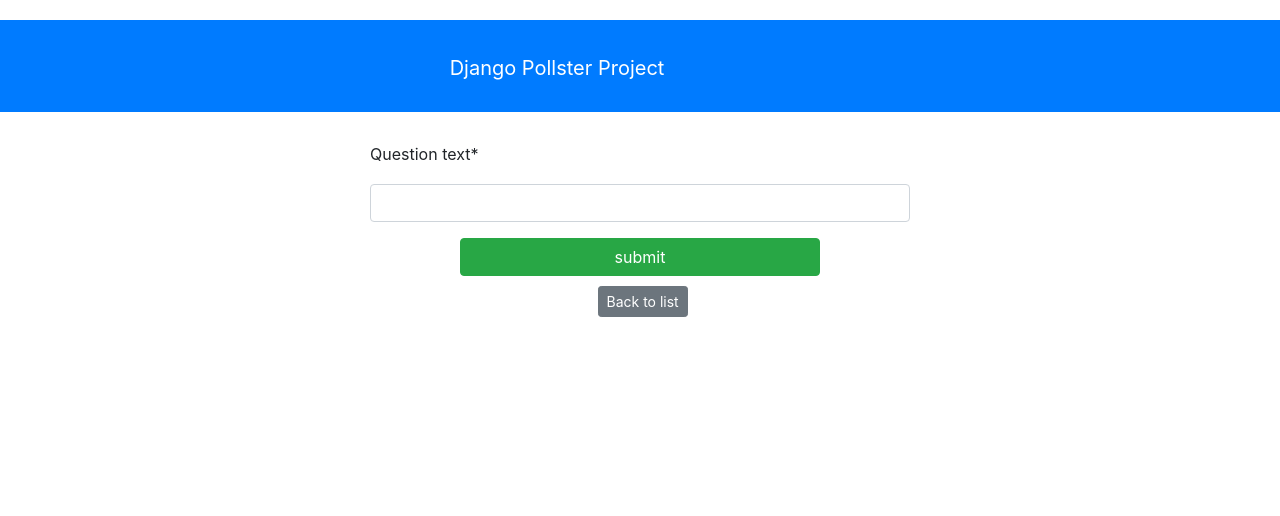
After one commit to Oluwaseun-Oyewole/Polls, a Django app: page /polls/poll_question/ in a window 1280 px wide. The commit adds this page. Shown: the top 516 px of the page. Run offline with Django 3.2, Linux system fonts and the light colour scheme; some libraries are stand-ins or nearby versions.

Commit message:
forms, update and delete question

```diff
--- a/VoteForDja/settings.py
+++ b/VoteForDja/settings.py
@@ -39,6 +39,7 @@
     'django.contrib.staticfiles',
     'votingapp',
     'pages',
+    'crispy_forms'
 
 ]
 
@@ -125,3 +126,4 @@
 # https://docs.djangoproject.com/en/3.0/howto/static-files/
 
 STATIC_URL = '/static/'
+CRISPY_TEMPLATE_PACK = 'bootstrap4'
--- a/votingapp/models.py
+++ b/votingapp/models.py
@@ -1,19 +1,27 @@
 from django.db import models
 from django.utils import timezone
-
+from django.urls import reverse
 from django.db import models
 
 class Question(models.Model):
     question_text = models.CharField(max_length=200)
     pub_date = models.DateTimeField(default=timezone.now)
 
+
     def __str__(self):
         return self.question_text
+
+    def get_absolute_url(self):
+        return reverse('votingapp:home', kwargs={})
 
 class Choice(models.Model):
    question = models.ForeignKey(Question, on_delete=models.CASCADE)
    choice_text = models.CharField(max_length=200)
    votes = models.IntegerField(default=0)
 
+
    def __str__(self):
        return self.choice_text
+
+   def get_absolute_url(self):
+        return reverse('votingapp:home', kwargs={})
--- a/votingapp/templates/votingapp/base.html
+++ b/votingapp/templates/votingapp/base.html
@@ -13,16 +13,18 @@
     <meta name="viewport"
           content="width=device-width, user-scalable=no, initial-scale=1.0, maximum-scale=1.0, minimum-scale=1.0">
     <meta http-equiv="X-UA-Compatible" content="ie=edge">
-    <link href="https://fonts.googleapis.com/css2?family=Cedarville+Cursive&display=swap" rel="stylesheet">
 
     <title> {% block title %} Pollster {% endblock %}</title>
+    <link rel="stylesheet" href="https://cdnjs.cloudflare.com/ajax/libs/font-awesome/4.7.0/css/font-awesome.min.css">
+
 </head>
 <body>
 
    <header class="site-header">
-        <nav class="navbar navbar-expand-md navbar-dark bg-dark">
-              <a class="navbar-brand mr-4" href="{% url 'votingapp:home' %}">Pollster</a>
-
+        <nav class="navbar navbar-expand-md navbar-dark bg-primary">
+            <div class="navbar-header w-100 text-center mb-3">
+                <a href="{% url 'votingapp:home' %}"><span class="navbar-brand">Django Pollster Project</span></a
+            </div>
         </nav>
     </header>
 
@@ -33,5 +35,7 @@
             </div>
         </div>
     </div>
+
+<div style="margin-bottom:760px;"></div>
 </body>
 </html>
--- a/votingapp/templates/votingapp/detail.html
+++ b/votingapp/templates/votingapp/detail.html
@@ -3,7 +3,7 @@
 {% block content %}
 
 <a href="{% url 'votingapp:home' %}" class="btn btn-secondary btn-sm mb-3">Back To Polls</a>
-<h1 class="text-center mb-3" >{{ question.question_text}}</h1>
+<h5 class="text-center mb-3" >{{ question.question_text}}</h5>
 
 {% if error in error_message %}
     <p class="alert alert-danger">
@@ -18,7 +18,7 @@
                 <input style=" margin-top:15px;" type="radio" name="choice" class="form-check-input default" id="choice{{ forloop.counter }}" value="{{ choice.id }}"/>
                 <label for="choice{{ forloop.counter }}">{{ choice.choice_text }}</label>
             </div>
-
+            <a href="{% url 'votingapp:delete_choice' choice.id%}"><button class="btn"><i class="fa fa-close"></i></button></a>
         {% endfor %}
         <input  type="submit" value="vote" class="btn btn-success btn-lg btn-block mt-4">
 </form>
--- /dev/null
+++ b/votingapp/templates/votingapp/poll_questions.html
@@ -0,0 +1,15 @@
+{% extends 'votingapp/base.html' %}
+{% block content %}
+{% load crispy_forms_tags %}
+
+     <form method="POST" action="{% url 'votingapp:poll_question' %}" enctype="multipart/form-data">
+         {% csrf_token %}
+             {{ form|crispy }}
+         <button type="submit" class="btn btn-success col-sm-8 offset-sm-2">submit</button>
+     </form>
+    <div class="container">
+         <a href="{% url 'votingapp:home' %}"><button type="submit" class="btn btn-secondary btn-sm offset-sm-5">Back to list</button></a>
+    </div>
+
+
+{% endblock %}
--- a/votingapp/templates/votingapp/result.html
+++ b/votingapp/templates/votingapp/result.html
@@ -3,7 +3,7 @@
 <title> {% block title %} Pollster Results Page {% endblock %}</title>
 {% block content %}
 
-<h1 class="mb-5 text-center">{{ question.question_text }}</h1>
+<h4 class="mb-5 text-center">{{ question.question_text }}</h4>
 
 <ul class="list-group mb-5">
     {% for choice in question.choice_set.all %}
--- a/votingapp/urls.py
+++ b/votingapp/urls.py
@@ -8,4 +8,11 @@
     path('<int:question_id>/detail/', user_view.detail, name='detail'),
     path('<int:question_id>/result/', user_view.result, name='result'),
     path('<int:question_id>/vote/', user_view.vote, name='vote'),
+    # path('poll_question/', user_view.poll_question, name='poll_question'),
+    path('poll_question/', user_view.QuestionCreateView.as_view(), name='poll_question'),
+    path('poll_choice/', user_view.ChoiceCreateView.as_view(), name='poll_choice'),
+    path('<int:question_id>/delete/', user_view.delete, name='delete'),
+    path('<int:choice_id>/delete_choice/', user_view.delete_choice, name='delete_choice'),
+    path('edit/<int:question_id>/', user_view.edit, name='edit'),
+
 ]
--- a/votingapp/views.py
+++ b/votingapp/views.py
@@ -1,11 +1,13 @@
 from django.shortcuts import (
     render, get_object_or_404,
-    HttpResponseRedirect, reverse)
+    HttpResponseRedirect, reverse, redirect)
 from . models import Question, Choice
-
+from .forms import QuestionForm
+from django.contrib import messages
+from django.views.generic import CreateView
 
 def home(request):
-    latest_question_list = Question.objects.order_by('-pub_date')[:5]
+    latest_question_list = Question.objects.order_by('-pub_date')
     return render(request, 'votingapp/home.html', {'latest_question_list': latest_question_list})
 
 def detail(request, question_id):
@@ -28,5 +30,48 @@
     else:
         choice.votes+=1
         choice.save()
-    # return render(request, 'votingapp/result.html', {'question': question})
     return HttpResponseRedirect(reverse('votingapp:result', args=(question.id,)))
+
+# def poll_question(request):
+#     if request.method == 'POST':
+#         q_form = QuestionForm(request.POST)
+#         if q_form.is_valid():
+#             q_form.save()
+#             messages.success(request, f'New Question added')
+#         return redirect('votingapp:home')
+#     else:
+#        q_form = QuestionForm()
+#        return render(request, 'votingapp/poll_questions.html', {'q_form': q_form})
+
+class QuestionCreateView(CreateView):
+    model = Question
+    fields = ['question_text']
+    template_name = 'votingapp/poll_questions.html'
+
+class ChoiceCreateView(CreateView):
+    model = Choice
+    fields = '__all__'
+    template_name = 'votingapp/poll_choice.html'
+
+# deleting a question will automatically delete it's choices (models.CASCADE)
+def delete(request, question_id):
+    item = Question.objects.get(id=question_id).delete()
+    messages.success(request, 'question deleted')
+    return redirect('votingapp:home')
+
+def delete_choice(request, choice_id):
+    item = Choice.objects.get(id=choice_id).delete()
+    messages.success(request, 'choice deleted')
+    return redirect('votingapp:home')
+
+def edit(request, question_id):
+        if request.method == 'POST':
+            employee = Question.objects.get(pk=question_id)
+            form = QuestionForm(request.POST or None, instance=employee)
+            if form.is_valid():
+                form.save()
+                messages.success(request, f'question edited')
+            return redirect('votingapp:home')
+        else:
+            employee = Question.objects.get(pk=question_id)
+        return render(request, 'votingapp/edit_question.html', {'employee': employee})
```
Also changed, not shown: votingapp/forms.py (added, +23 -0 lines), votingapp/templates/votingapp/edit_question.html (added, +12 -0 lines), votingapp/templates/votingapp/home.html (+22 -5 lines), votingapp/templates/votingapp/poll_choice.html (added, +16 -0 lines), votingapp/migrations/0003_auto_20200630_0843.py (added), votingapp/migrations/0004_auto_20200722_0358.py (added), 1 other file.
